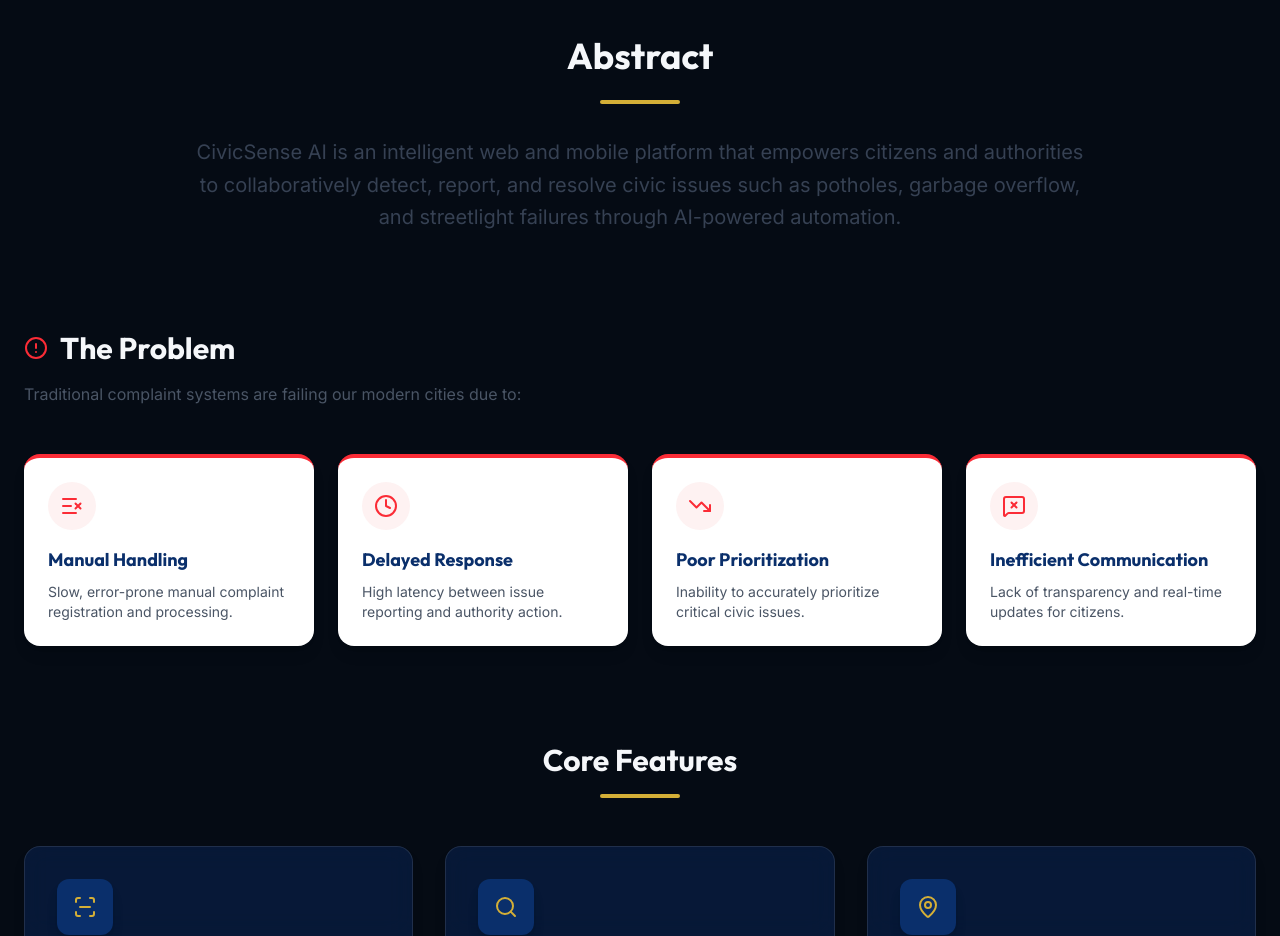
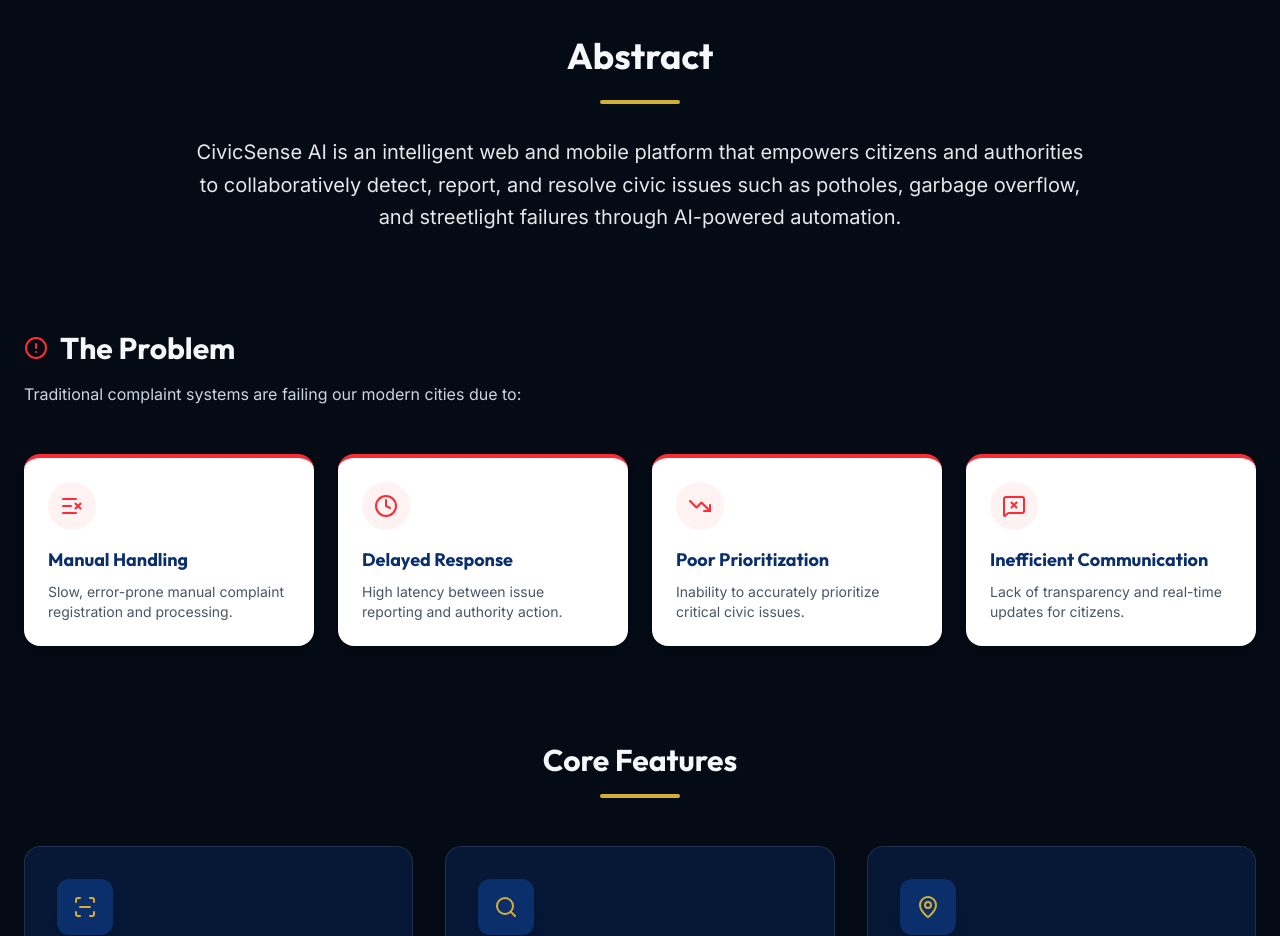
Before and after one commit to sujjusoftwaresolutions-bit/sss_website, a React app in the folder frontend/: page /civicsense-ai in a window 1280 px wide. Shown: the part 940-1876 px from the top of the page. Built offline with nearby package versions, Linux system fonts and the light colour scheme; grey boxes are pictures that could not be loaded; the HTML template or start-up script is replaced by a standard one.

Commit message:
style: brighten Abstract paragraph text color for better contrast

```diff
--- a/frontend/src/components/civicsense/ProjectOverview.jsx
+++ b/frontend/src/components/civicsense/ProjectOverview.jsx
@@ -33,7 +33,7 @@
         >
           <h2 className="text-4xl font-bold text-heading mb-6 font-outfit">Abstract</h2>
           <div className="w-20 h-1 bg-brand-gold mx-auto rounded-full mb-8" />
-          <p className="text-xl text-gray-700 max-w-4xl mx-auto font-inter leading-relaxed">
+          <p className="text-xl text-gray-200 max-w-4xl mx-auto font-inter leading-relaxed">
             CivicSense AI is an intelligent web and mobile platform that empowers citizens and authorities to collaboratively detect, report, and resolve civic issues such as potholes, garbage overflow, and streetlight failures through AI-powered automation.
           </p>
         </motion.div>
@@ -49,7 +49,7 @@
             <h3 className="text-3xl font-bold text-heading mb-4 font-outfit flex items-center gap-3">
               <AlertCircle className="text-red-500" /> The Problem
             </h3>
-            <p className="text-gray-600 font-inter">Traditional complaint systems are failing our modern cities due to:</p>
+            <p className="text-body font-inter">Traditional complaint systems are failing our modern cities due to:</p>
           </motion.div>
 
           <div className="grid grid-cols-1 md:grid-cols-2 lg:grid-cols-4 gap-6">
```
